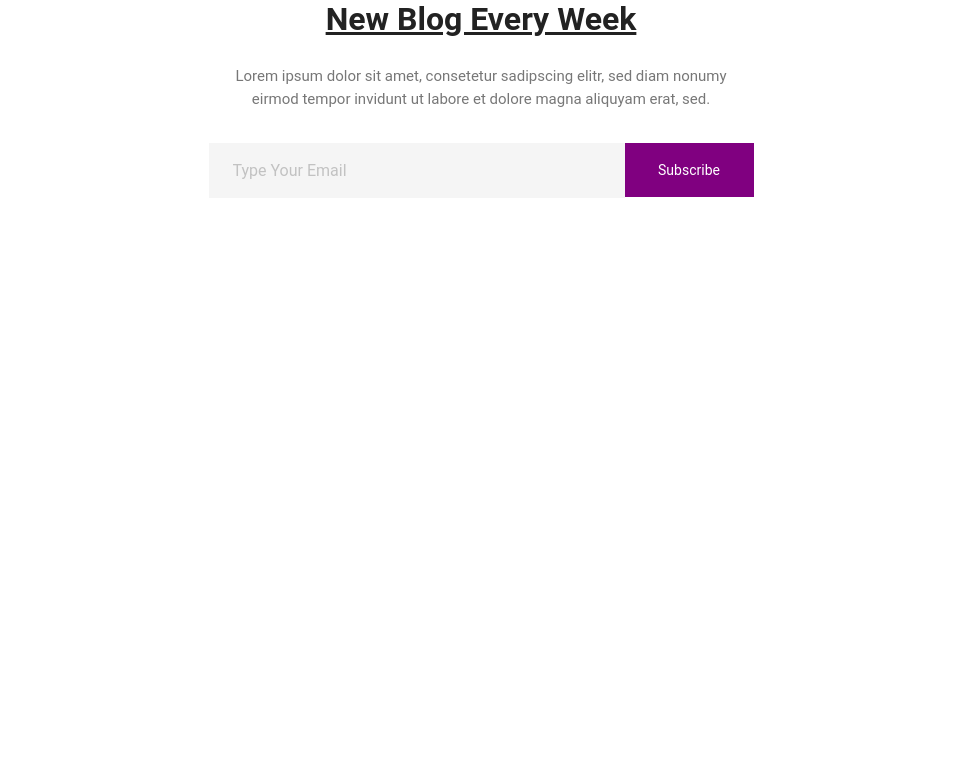
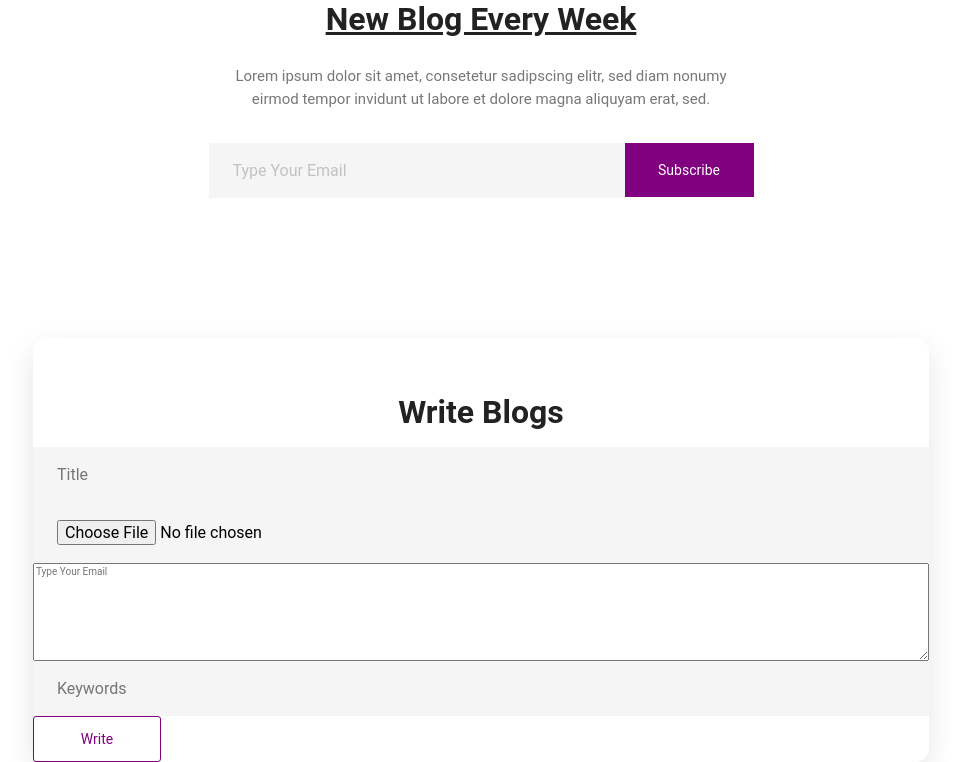
Before and after one commit to Pankajrjpt2/Blog_Client, a plain HTML site: page index.html in a window 1280 px wide. Shown: the part 1957-2719 px from the top of the page, without its empty margins (159-1120 px from the left). Before the commit the page ends 2257 px from the top, so only its background shows below. Drawn offline with nearby package versions, Linux system fonts and the light colour scheme; no server answers.

Commit message:
add insert blog in client

```diff
--- a/css/styles.css
+++ b/css/styles.css
@@ -57,7 +57,6 @@ sup {
 }
 img {
   border-style: none;
-
 }
 button,
 input,
@@ -332,6 +331,8 @@ button {
   z-index: 1;
 }
 .blog__container {
+  max-height: 86rem;
+  overflow-y:auto;
   background: #fff;
   box-shadow: 0 0.625rem 1.75rem 0 #e5e5e5;
   border-radius: 0.875rem;
@@ -364,7 +365,7 @@ button {
 .blog__details {
   box-sizing: border-box;
   max-width: 70%;
-  padding: 0 2rem ;
+  padding: 0 2rem;
 
 }
 .blog__details-header {
@@ -614,3 +615,49 @@ button {
   color: #fff;
   text-align: center;
 }
+
+.write-blog {
+  top: 8rem;
+  display: flex;
+  justify-content: center;
+  align-items: center;
+  position: relative;
+  margin-top: -5.625rem;
+  z-index: 1;
+}
+.write-wrapper {
+  background: #fff;
+  display: flex;
+  justify-content: center;
+  flex-direction: column;
+  width: 70%;
+  max-width: 90rem;
+  box-shadow: 0 0.625rem 1.75rem 0 #e5e5e5;
+  border-radius: 0.875rem;
+}
+
+.blog__header{
+  justify-content: center;
+}
+
+.write_blog_container{
+  display: flex;
+  justify-content: center;
+  flex-direction: column;
+  max-width: 100%;
+
+}
+
+.write_blog_container input {
+  min-width: 26rem;
+  border: 0;
+  outline: 0;
+  padding: 1.125rem 1.5rem;
+  background: #f5f5f5;
+  box-sizing: border-box;
+  font-size: 1rem;
+  line-height: normal;
+}
+.newsletter__form input::placeholder {
+  color: #c2c2c2;
+}
--- a/index.html
+++ b/index.html
@@ -238,6 +238,46 @@
 
     <!-- Footer Section -->
 
+     <!-- <h1>Send Emails</h1>
+    <form>
+    <div class="form-group">
+
+             <input type="text" placeholder="Type Your Email" value ="" id="title"/>
+             <input type="text" placeholder="Type Your Email" value ="" id="thumbnail"/>
+             <input type="text" placeholder="Type Your Email"  value =""id="keyword"/>
+    </div>
+    <div class="form-group">
+        <textarea rows="5" id="content" value=""></textarea>
+    </div>
+<div type="submit" class="button">Send Message</div>
+    </form> -->
+
+    <section class="write-blog">
+      <div class="write-wrapper ">
+        <form action="">
+        <div class="blog__header">
+            <h2 class="blog__header-left">Write Blogs</h2>
+
+          </div>
+
+          <div id="container" class="write_blog_container">
+
+
+
+             <input type="text" placeholder="Title" id="title"/>
+             <input type="file" placeholder="" id="thumbnail"/>
+             <textarea rows="8" placeholder="Type Your Email" id="content" value=""></textarea>
+             <input type="text" placeholder="Keywords" id="keyword"/>
+
+          </div>
+
+          <div class="blog_write__show">
+            <button class="blog_write__show-btn accent__btn" title="Show more episode" type="button">Write</button>
+          </div>
+          </form>
+      </div>
+    </section>
+
     <!-- Script Files -->
     <script src="https://unpkg.com/swiper/swiper-bundle.min.js"></script>
 
--- a/js/index.js
+++ b/js/index.js
@@ -30,7 +30,7 @@ const swiper = new Swiper(".swiper-container", {
 const container = document.getElementById('container');
 let blog = [];
 
-fetch("http://localhost:8001/v1/blog", {
+fetch("http://localhost:8000/v1/blog", {
   method: "GET",
   headers: {
     "Content-Type": "application/json",
@@ -88,7 +88,7 @@ button.addEventListener('click', function(){
     let emailId = document.getElementById('email').value;
 
 
-    fetch('http://localhost:8001/v1/send', {
+    fetch('http://localhost:8000/v1/send', {
         method:'POST',
         headers:{
             'Content-Type':'application/json'
@@ -102,7 +102,7 @@ button.addEventListener('click', function(){
         console.log(err);
     }),
 
-     fetch('http://localhost:8001/v1/send/subs', {
+     fetch('http://localhost:8000/v1/send/subs', {
         method:'POST',
         headers:{
             'Content-Type':'application/json'
@@ -118,3 +118,31 @@ button.addEventListener('click', function(){
 
 
 })
+
+
+
+
+
+
+const wbutton = document.querySelector('.blog_write__show-btn');
+
+wbutton.addEventListener('click', function(){
+    let title = document.getElementById('title').value;
+    let thumbnail = document.getElementById('thumbnail').value;
+    let content = document.getElementById('content').value;
+    let keyword = document.getElementById('keyword').value;;
+    console.log(thumbnail);
+    fetch('http://localhost:8000/v1/bloginsert', {
+        method:'POST',
+        headers:{
+            'Content-Type':'application/json'
+        },
+        body:JSON.stringify({title:title,thumbnail:thumbnail,content:content,keywords:keyword})
+    })
+    .then(result => {
+        console.log(result)
+    })
+    .catch(err => {
+        console.log(err);
+    })
+})
```
